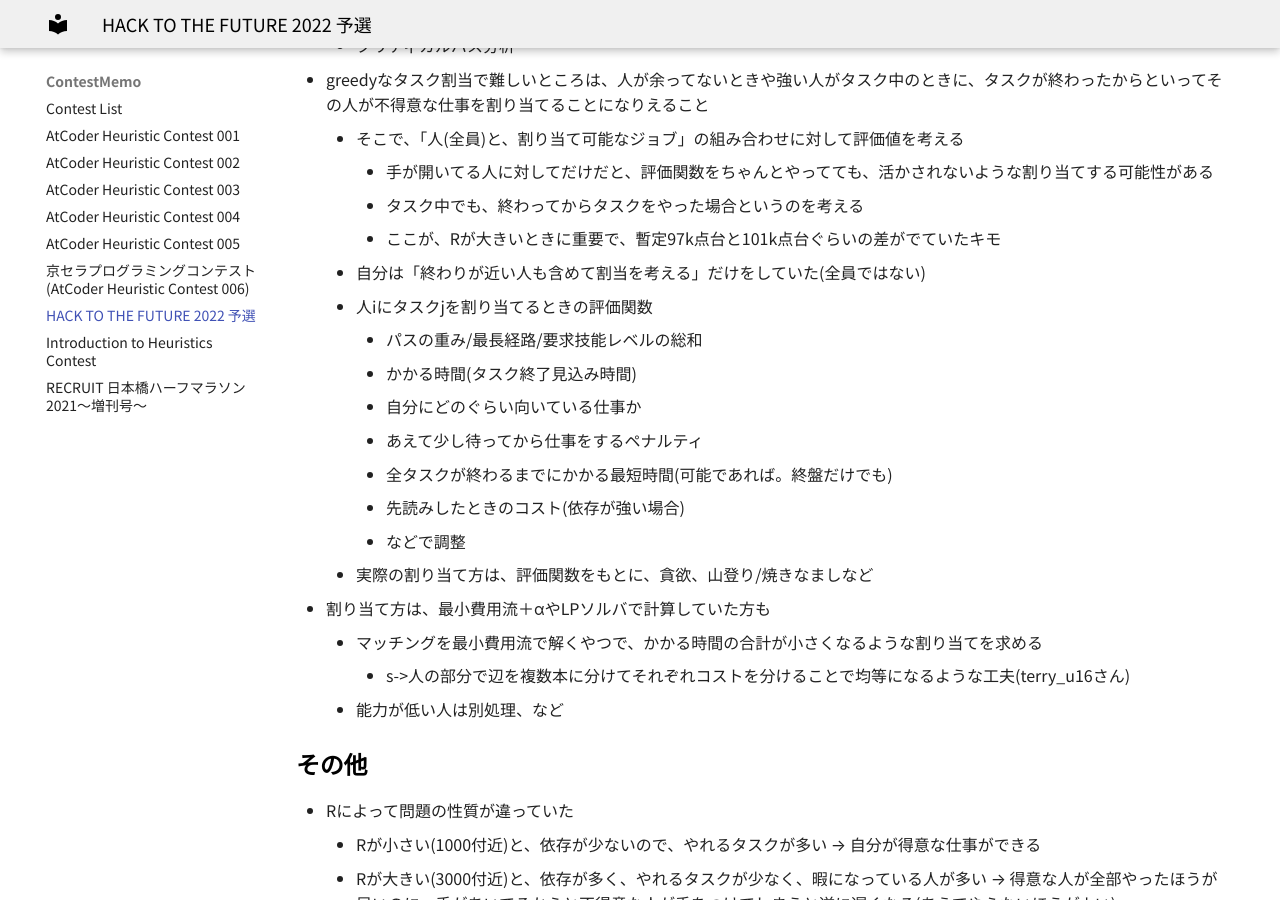
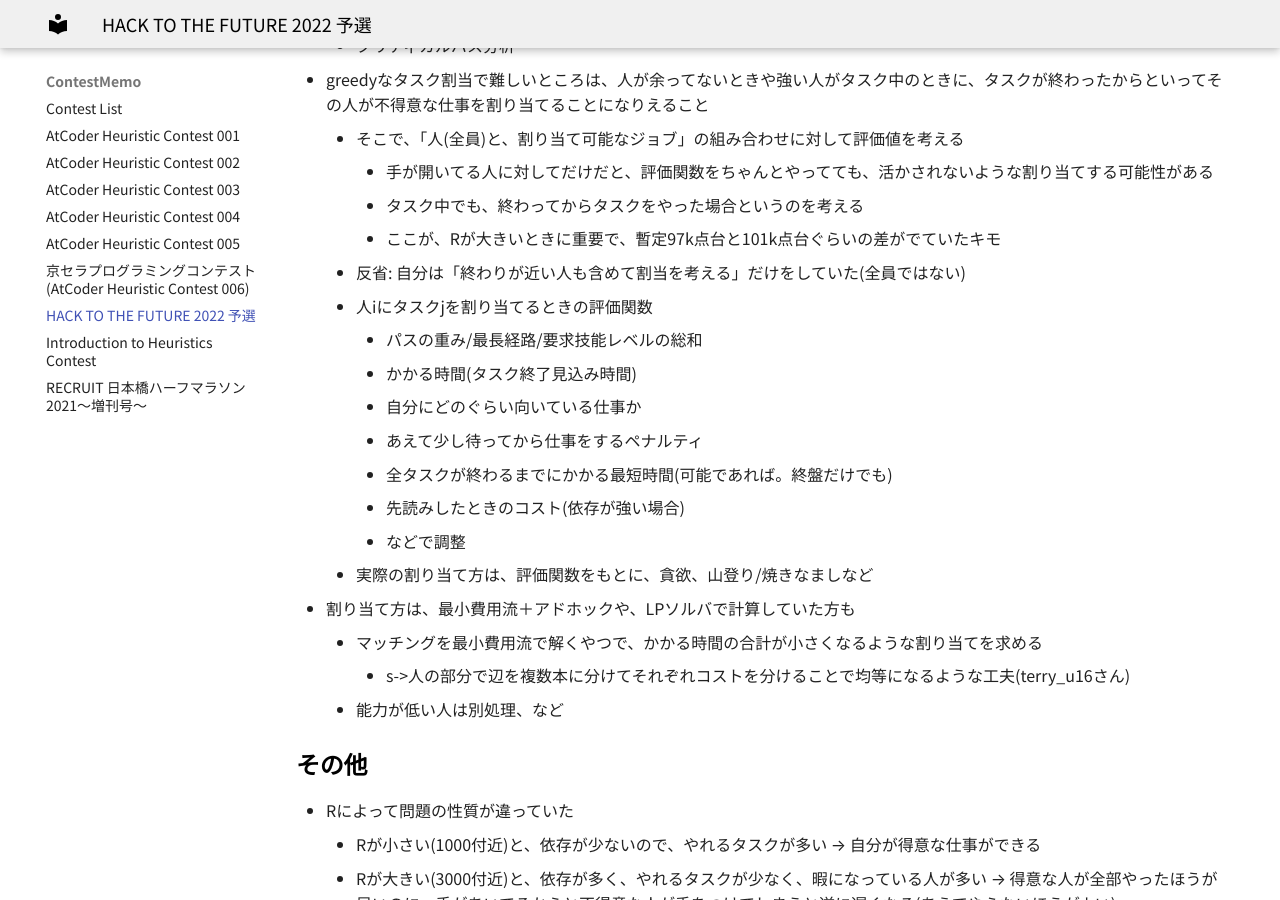
Before and after one commit to jetbead/AtCoderHeuristicContestMemo, an MkDocs documentation site: the page built from docs/ContestMemo/httf2022qual.md, in a window 1280 px wide and 900 px high, scrolled down 4202 px. Built offline with MkDocs 1.6.1 and Material for MkDocs 9.7.7, drawn with Linux system fonts in a browser that asks for light colours; some web fonts are replaced.

Commit message:
modify httf2022qual.md

```diff
--- a/docs/ContestMemo/httf2022qual.md
+++ b/docs/ContestMemo/httf2022qual.md
@@ -123,7 +123,7 @@
         - 手が開いてる人に対してだけだと、評価関数をちゃんとやってても、活かされないような割り当てする可能性がある
         - タスク中でも、終わってからタスクをやった場合というのを考える
         - ここが、Rが大きいときに重要で、暫定97k点台と101k点台ぐらいの差がでていたキモ
-    - 自分は「終わりが近い人も含めて割当を考える」だけをしていた(全員ではない)
+    - 反省: 自分は「終わりが近い人も含めて割当を考える」だけをしていた(全員ではない)
     - 人iにタスクjを割り当てるときの評価関数
         - パスの重み/最長経路/要求技能レベルの総和
         - かかる時間(タスク終了見込み時間)
@@ -133,7 +133,7 @@
         - 先読みしたときのコスト(依存が強い場合)
         - などで調整
     - 実際の割り当て方は、評価関数をもとに、貪欲、山登り/焼きなましなど
-- 割り当て方は、最小費用流＋αやLPソルバで計算していた方も
+- 割り当て方は、最小費用流＋アドホックや、LPソルバで計算していた方も
     - マッチングを最小費用流で解くやつで、かかる時間の合計が小さくなるような割り当てを求める
         - s->人の部分で辺を複数本に分けてそれぞれコストを分けることで均等になるような工夫(terry_u16さん)
     - 能力が低い人は別処理、など
```
